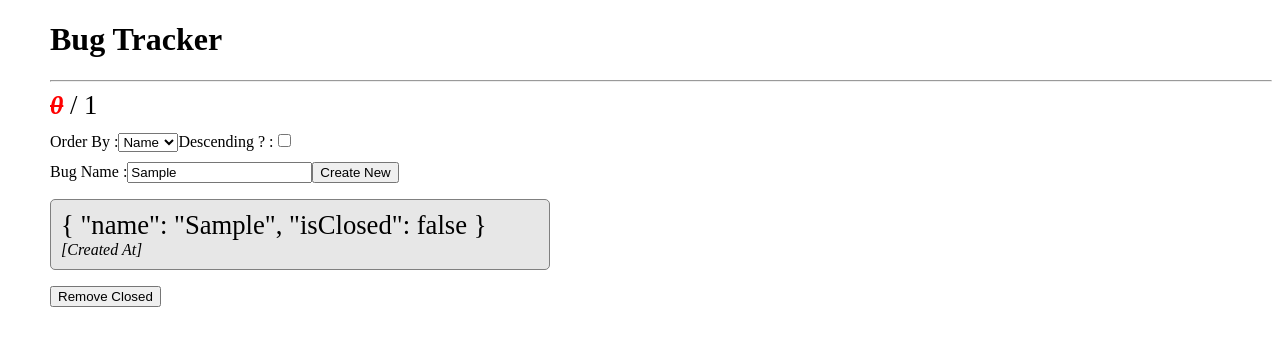
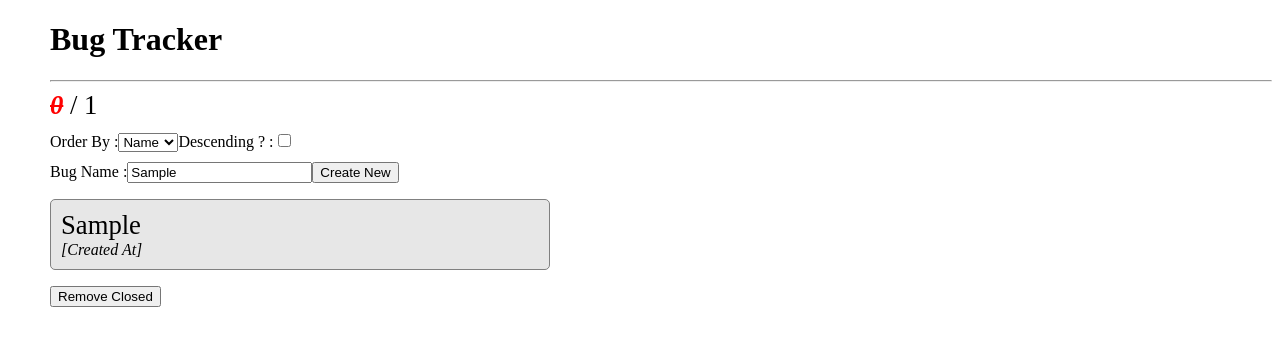
Before and after one commit to tkmagesh/Cisco-Angular4-Jan-2018, an Angular app in the folder bug-tracker-app/: page / in a window 1280 px wide. Both pictures are taken after typing "Sample" into the empty fields and a click on the button "Create New". Shown: the top 346 px of the page. Built offline with nearby package versions, Linux system fonts and the light colour scheme.

Commit message:
Use case 6 - Improve bug display - part - 1

```diff
--- a/bug-tracker-app/src/app/app.module.ts
+++ b/bug-tracker-app/src/app/app.module.ts
@@ -5,10 +5,14 @@
 import { AppComponent } from './app.component';
 import { BugTrackerComponent } from './bugTracker/bugTracker.component';
 
+
+import { TrimTextPipe } from './bugTracker/pipes/trimText.pipe';
+
 @NgModule({
   declarations: [
     AppComponent
     , BugTrackerComponent
+    , TrimTextPipe
   ],
   imports: [
     BrowserModule
--- a/bug-tracker-app/src/app/bugTracker/bugTracker.component.html
+++ b/bug-tracker-app/src/app/bugTracker/bugTracker.component.html
@@ -24,7 +24,8 @@
 				class = "bugname"
 				(click) = "onBugNameClick(bug)"
 				[ngClass] = "{closed : bug.isClosed}"
-			>{{ bug | json }}</span>
+				title = "{{bug.name}}"
+			>{{ bug.name | trimText }}</span>
 			<div class="datetime">[Created At]</div>
 		</li>
 	</ol>
--- /dev/null
+++ b/bug-tracker-app/src/app/bugTracker/pipes/trimText.pipe.ts
@@ -0,0 +1,10 @@
+import { Pipe, PipeTransform } from '@angular/core';
+
+@Pipe({
+	name : 'trimText'
+})
+export class TrimTextPipe implements PipeTransform{
+	transform(data : string){
+		return data.length <= 30 ? data : data.substr(0,30) + '...';
+	}
+}
```
